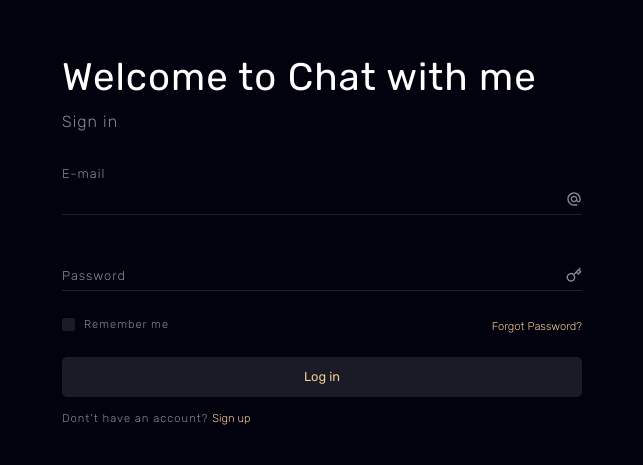
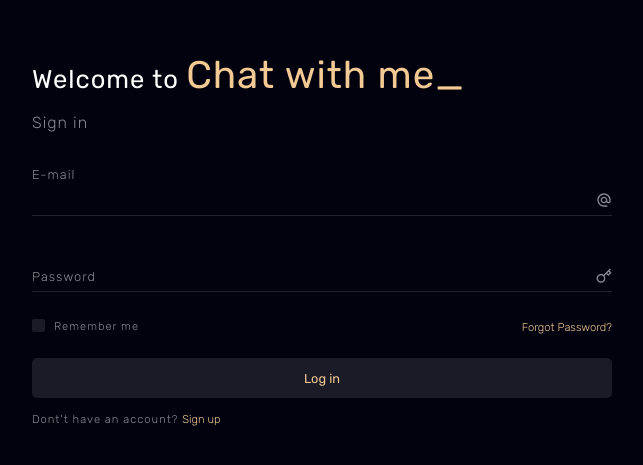
Before and after one commit to DevelopedBy-Siva/chat-with-me, a React (Create React App) app in the folder client/: page /sign-in in a window 1280 px wide. Shown: the part 161-626 px from the top of the page, without its empty margins (318-961 px from the left). Built offline with nearby package versions, Linux system fonts and the light colour scheme.

Commit message:
Sign in & Sign up page styling

```diff
--- a/client/src/components/SignInUpContainer.js
+++ b/client/src/components/SignInUpContainer.js
@@ -4,7 +4,10 @@ export default function SignInUpContainer({ title, children }) {
   return (
     <Container>
       <Wrapper>
-        <Heading>Welcome to Chat with me</Heading>
+        <Heading>
+          <HeadingSplit>Welcome to</HeadingSplit>
+          <HeadingSplit>Chat with me_</HeadingSplit>
+        </Heading>
         <SubHeading>{title}</SubHeading>
         {children}
       </Wrapper>
@@ -24,16 +27,32 @@ const Container = styled.div`
 
 const Wrapper = styled.div`
   width: 100%;
-  max-width: 520px;
+  max-width: 580px;
   display: flex;
   flex-direction: column;
 `;
 
-const Heading = styled.h1`
-  color: ${(props) => props.theme.txt.main};
+const Heading = styled.div`
+  color: ${(props) => props.theme.txt.highlight};
   text-align: left;
+  display: flex;
+  flex-wrap: wrap;
+  align-items: baseline;
+`;
+
+const HeadingSplit = styled.h1`
   font-weight: 400;
   font-size: 2.4rem;
+
+  &:nth-child(1) {
+    font-size: 1.6rem;
+    color: ${(props) => props.theme.txt.main};
+  }
+
+  &:nth-child(1)::after {
+    content: " ";
+    white-space: pre;
+  }
 `;
 
 const SubHeading = styled.h2`
@@ -41,5 +60,5 @@ const SubHeading = styled.h2`
   font-size: 1rem;
   color: ${(props) => props.theme.txt.sub};
   font-weight: 300;
-  margin: 12px 0 32px 0;
+  margin: 15px 0 32px 0;
 `;
```
